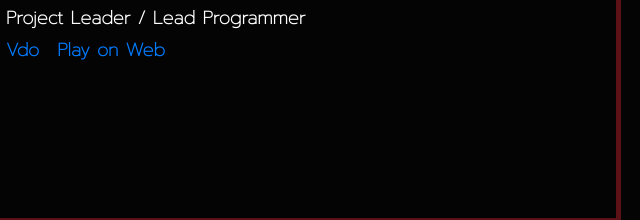
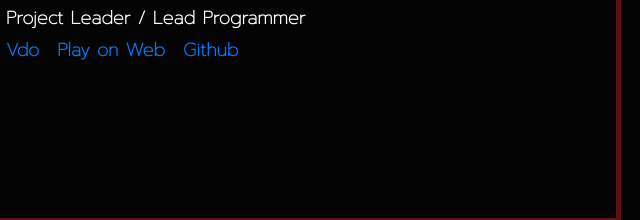
Before and after one commit to paisaningk/paisaningk.github.io, a plain HTML site: page index.html in a window 1280 px wide. Shown: the part 1402-1622 px from the top of the page, 639-1279 px from the left. Drawn offline with nearby package versions, Linux system fonts and the light colour scheme.

Commit message:
add bonk gitnub

```diff
--- a/index.html
+++ b/index.html
@@ -131,6 +131,9 @@
                 <li>
                     <a href="https://paisaningk.github.io/BonkSlayer-WebGL/">Play on Web</a>
                 </li>
+                <li>
+                    <a href="https://github.com/paisaningk/BonkSlayer">Github</a>
+                </li>
             </ul>
         </div>
     </div>
```
